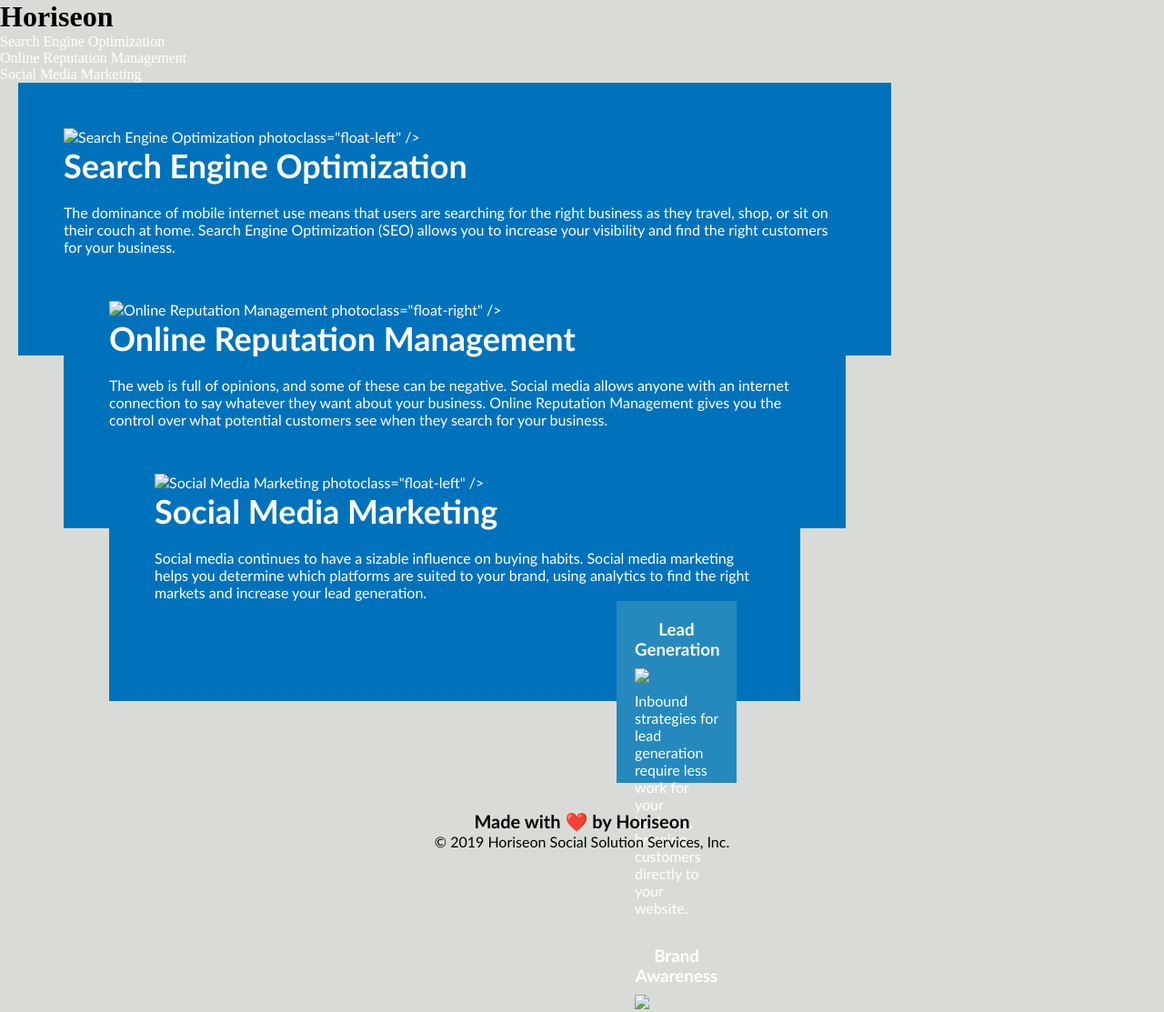
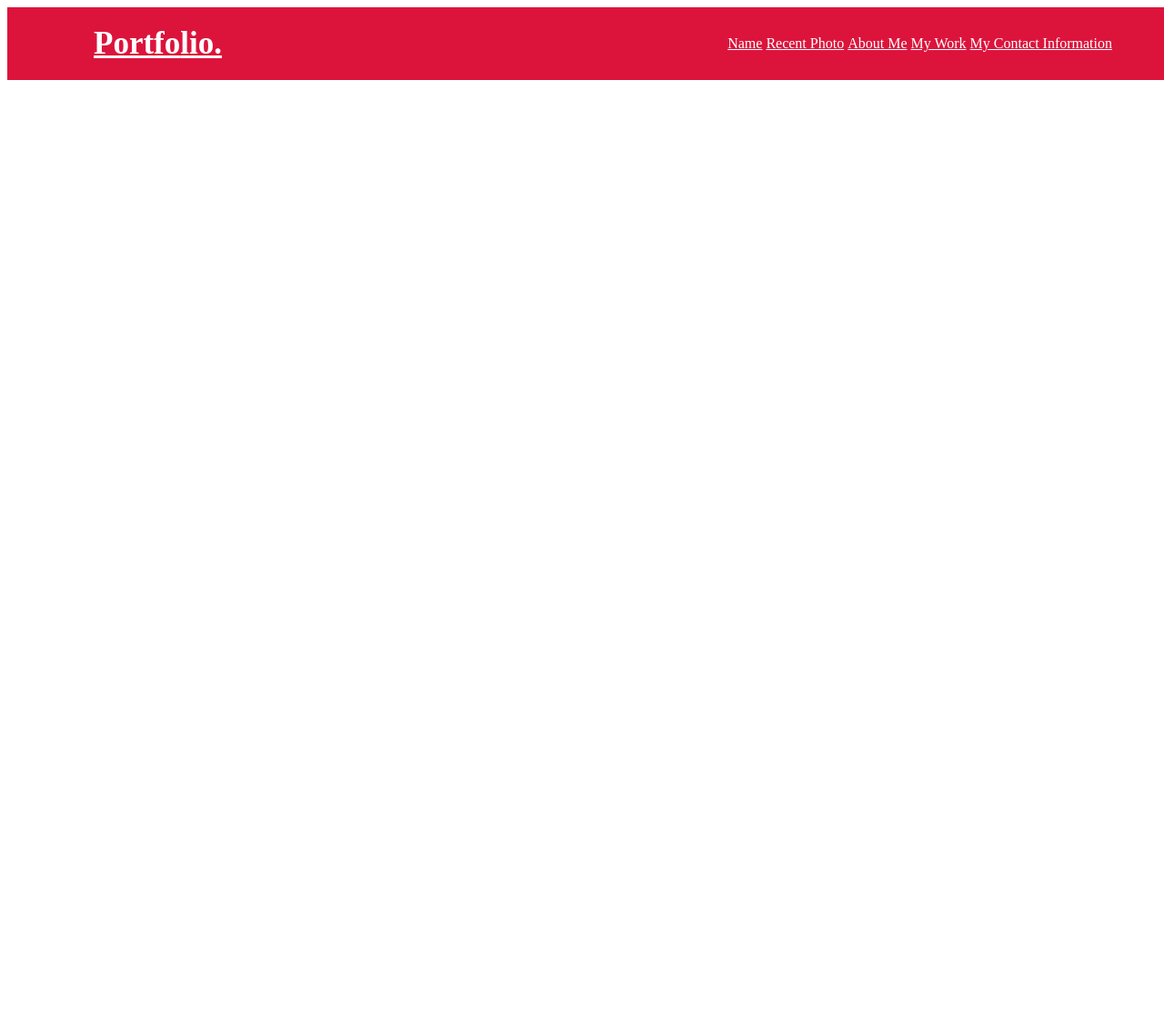
Before and after one commit to bkhanal87/Basu_Khanal_Portfolio, a plain HTML site: page index.html in a window 1280 px wide. Shown: the top 1113 px of the page at 91% size. After the commit the page ends 800 px from the top, so only its background shows below. Drawn offline with Linux system fonts and the light colour scheme; files that its build step writes are made by us from their sources.

Commit message:
Add files via upload

```diff
--- a/index.html
+++ b/index.html
@@ -1,71 +1,35 @@
 <!DOCTYPE html>
-<html lang="en-us">
+<html lang="en">
+  <head>
+    <meta charset="UTF-8" />
+    <meta name="viewport" content="width=device-width, initial-scale=1.0" />
+    <title>Basu_Khanal_Portfolio</title>
+    <link rel="stylesheet" href="style.css">
+    <script src="https://kit.fontawesome.com/a076d05399.js"></script>
+  </head>
+  <body>
+  <nav class="navbar">
+    <div class="max-width">
+      <div class="logo"><a href="#">Portfo<span>lio.</span></a></div>
+      <ul class="menu">
+          <li><a href="#">Name</a></li>
+          <li><a href="#">Recent Photo</a></li>
+          <li><a href="#">About Me</a></li>
+          <li><a href="#">My Work</a></li>
+          <li><a href="#">My Contact Information</a></li>
 
-<head>
-    <meta charset="UTF-8" />
-    <link rel="stylesheet" href="./assets/css/style.css">
-    <title>Website</title>
-</head>
-<body>
-    <header>
-        <h1>Hori<span class="seo">seo</span>n</h1>
-    </header>
-    <nav class="logo">
-        <ul>
-            <li><a href="#search-engine-optimization">Search Engine Optimization</a></li>
-            <li><a href="#online-reputation-management">Online Reputation Management</a></li>
-            <li><a href="#social-media-marketing">Social Media Marketing</a></li>
-        </ul>
-    </nav>
-        <div class="hero">
-        <div class="content">
-    <main class="search-engine-optimization">
-            <img src="./assets/images/search-engine-optimization.jpg" alt="Search Engine Optimization photo">class="float-left" />
-            <h2>Search Engine Optimization</h2>
-            <p>
-                The dominance of mobile internet use means that users are searching for the right business as they travel, shop, or sit on their couch at home. Search Engine Optimization (SEO) allows you to increase your visibility and find the right customers for your business.
-            </p>
-    <section id="online-reputation-management" class="online-reputation-management">
-            <img src="./assets/images/online-reputation-management.jpg" alt="Online Reputation Management photo">class="float-right" />
-            <h2>Online Reputation Management</h2>
-            <p>
-                The web is full of opinions, and some of these can be negative. Social media allows anyone with an internet connection to say whatever they want about your business. Online Reputation Management gives you the control over what potential customers see when they search for your business.
-            </p>
-        <section id="social-media-marketing" class="social-media-marketing">
-            <img src="./assets/images/social-media-marketing.jpg" alt="Social Media Marketing photo">class="float-left" />
-            <h2>Social Media Marketing</h2>
-            <p>
-                Social media continues to have a sizable influence on buying habits. Social media marketing helps you determine which platforms are suited to your brand, using analytics to find the right markets and increase your lead generation.
-            </p>
-    <section class="benefits">
-        <div class="benefit-lead">
-            <h3>Lead Generation</h3>
-            <img src="./assets/images/lead-generation.png" />
-            <p>
-                Inbound strategies for lead generation require less work for your business, bringing customers directly to your website.
-            </p>
-        </div>
-        <div class="benefit-brand">
-            <h3>Brand Awareness</h3>
-            <img src="./assets/images/brand-awareness.png" />
-            <p>
-                Users find your business through paid and organic searches, increasing the search ranking and visibility for your business.
-            </p>
-        </div>
-        <div class="benefit-cost">
-            <h3>Cost Management</h3>
-            <img src="./assets/images/cost-management.png" />
-            <p>
-                As the search ranking for your business increases, your advertising costs decrease, and you no longer need to advertise your page.
-            </p>
-        </div>
+      </ul>
     </div>
-    <div class="footer">
-        <h2>Made with ❤️️ by Horiseon</h2>
-        <p>
-            &copy; 2019 Horiseon Social Solution Services, Inc.
-        </p>
-    </div>
+   </nav>
+   <section class="home"  id="home">
+     <div class="max-width">
+        <div class="home-content">
+           <div class="text-1">Hello, my name is </div>
+           <div class="text-2">Basu Khanal</div>
+           <div class="text-3"> And I'm a <span>Web Developer</span></div>
+
+
+   </section>
+
 </body>
-
 </html>
--- a/style.css
+++ b/style.css
@@ -1,200 +1,45 @@
-* {
+<style>
+@import url('https://fonts.googleapis.com/css2?family=Source+Sans+Pro:wght@200;300&display=swap');
+*</style>
+*{
+    margin: 0;
+    padding: 0;
     box-sizing: border-box;
-    padding: 0;
-    margin: 0;
-}
-
-body {
-    background-color: #d9dcd6;
-}
-
-.header {
-    padding: 20px;
-    font-family: 'Trebuchet MS', 'Lucida Sans Unicode', 'Lucida Grande', 'Lucida Sans', Arial, sans-serif;
-    background-color: #2a607c;
-    color: #ffffff;
-}
-
-.header h1 {
-    display: inline-block;
-    font-size: 48px;
-}
-
-.header h1 .seo {
-    color: #d9dcd6;
-}
-
-.header div {
-    padding-top: 15px;
-    margin-right: 20px;
-    float: right;
-    font-family: 'Gill Sans', 'Gill Sans MT', Calibri, 'Trebuchet MS', sans-serif;
-    font-size: 20px;
-}
-
-.header div ul {
-    list-style-type: none;
-}
-
-.header div ul li {
-    display: inline-block;
-    margin-left: 25px;
-}
-
-a {
-    color: #ffffff;
     text-decoration: none;
 }
 
-p {
-    font-size: 16px;
+.max-width{
+    max-width: 1300px;
+    padding: 0 80px;
+    margin; auto;
+
 }
 
-.hero {
-    height: 800px;
+/* navbar styling */
+.navbar{
+    position: fixed;
     width: 100%;
-    margin-bottom: 25px;
-    background-image: url("../images/digital-marketing-meeting.jpg");
-    background-size: cover;
-    background-position: center;
+    padding: 15px;
+    background: crimson;
+    font-family: 'ubuntu'; sans-serif;
+}
+.navbar .max-width {
+    display: flex;
+    align-items: center;
+    justify-content: space-between;
+}
+.navbar .logo a{
+    color: #fff;
+    font-size: 35px;
+    font-weight: 600;
+
+}
+.navbar .menu li{
+    list-style: none;
+    display: inline-block;
+
 }
 
-.float-left {
-    float: left;
-    margin-right: 25px;
+.navbar .menu li a{
+    color: #fff;
 }
-
-.float-right {
-    float: right;
-    margin-left: 25px;
-}
-
-.content {
-    width: 75%;
-    display: inline-block;
-    margin-left: 20px;
-}
-
-.benefits {
-    margin-right: 20px;
-    padding: 20px;
-    clear: both;
-    float: right;
-    width: 20%;
-    height: 100%;
-    font-family: 'Gill Sans', 'Gill Sans MT', Calibri, 'Trebuchet MS', sans-serif;
-    background-color: #2589bd;
-}
-
-.benefit-lead {
-    margin-bottom: 32px;
-    color: #ffffff;
-}
-
-.benefit-brand {
-    margin-bottom: 32px;
-    color: #ffffff;
-}
-
-.benefit-cost {
-    margin-bottom: 32px;
-    color: #ffffff;
-}
-
-.benefit-lead h3 {
-    margin-bottom: 10px;
-    text-align: center;
-}
-
-.benefit-brand h3 {
-    margin-bottom: 10px;
-    text-align: center;
-}
-
-.benefit-cost h3 {
-    margin-bottom: 10px;
-    text-align: center;
-}
-
-.benefit-lead img {
-    display: block;
-    margin: 10px auto;
-    max-width: 150px;
-}
-
-.benefit-brand img {
-    display: block;
-    margin: 10px auto;
-    max-width: 150px;
-}
-
-.benefit-cost img {
-    display: block;
-    margin: 10px auto;
-    max-width: 150px;
-}
-
-.search-engine-optimization {
-    margin-bottom: 20px;
-    padding: 50px;
-    height: 300px;
-    font-family: 'Gill Sans', 'Gill Sans MT', Calibri, 'Trebuchet MS', sans-serif;
-    background-color: #0072bb;
-    color: #ffffff;
-}
-
-.online-reputation-management {
-    margin-bottom: 20px;
-    padding: 50px;
-    height: 300px;
-    font-family: 'Gill Sans', 'Gill Sans MT', Calibri, 'Trebuchet MS', sans-serif;
-    background-color: #0072bb;
-    color: #ffffff;
-}
-
-.social-media-marketing {
-    margin-bottom: 20px;
-    padding: 50px;
-    height: 300px;
-    font-family: 'Gill Sans', 'Gill Sans MT', Calibri, 'Trebuchet MS', sans-serif;
-    background-color: #0072bb;
-    color: #ffffff;
-}
-
-.search-engine-optimization img {
-    max-height: 200px;
-}
-
-.online-reputation-management img {
-    max-height: 200px;
-}
-
-.social-media-marketing img {
-    max-height: 200px;
-}
-
-.search-engine-optimization h2 {
-    margin-bottom: 20px;
-    font-size: 36px;
-}
-
-.online-reputation-management h2 {
-    margin-bottom: 20px;
-    font-size: 36px;
-}
-
-.social-media-marketing h2 {
-    margin-bottom: 20px;
-    font-size: 36px;
-}
-
-.footer {
-    padding: 30px;
-    clear: both;
-    font-family: 'Trebuchet MS', 'Lucida Sans Unicode', 'Lucida Grande', 'Lucida Sans', Arial, sans-serif;
-    text-align: center;
-}
-
-.footer h2 {
-    font-size: 20px;
-}
```
Also changed, not shown: 1 other file.
